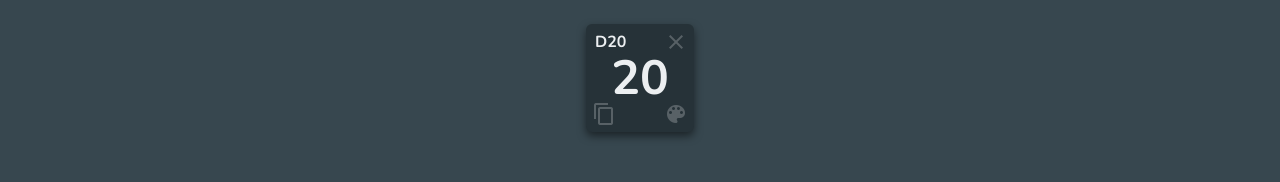
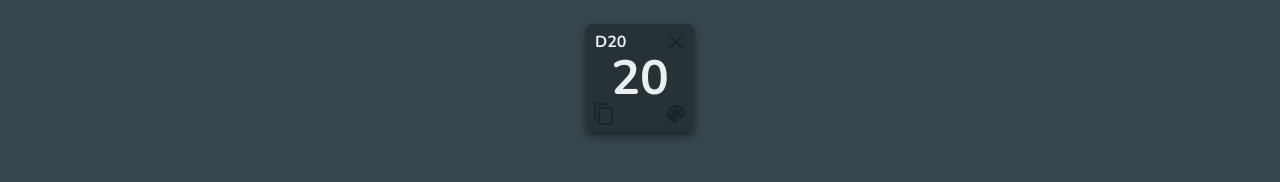
Before and after one commit to SeanMcP/dice-roller, a React (Create React App) app: page / in a window 1280 px wide. Shown: the top 182 px of the page. Built offline with nearby package versions, Linux system fonts and the light colour scheme.

Commit message:
Refactor IconButton
Now it uses an actual button! This bring a lot of a11y improvements.

```diff
--- a/src/components/CreateMenu.js
+++ b/src/components/CreateMenu.js
@@ -59,9 +59,10 @@ class CreateMenu extends Component {
                 </div>
               ) : null}
               <IconButton
-                contextClass="create"
+                className="create"
                 icon="add_circle"
-                action={this._handleCreate}
+                label="Create"
+                onClick={this._handleCreate}
               />
             </div>
         </li>
--- a/src/components/Die.js
+++ b/src/components/Die.js
@@ -30,9 +30,10 @@ class Die extends Component {
       <div className={"die " + this.state.style + this._adjustForSize()}>
         <div className="die-sides">D{this.state.sides}</div>
         <IconButton
-          action={this._handleRemove}
-          contextClass="die-delete"
+          className="die-delete"
           icon="close"
+          label="Delete"
+          onClick={this._handleRemove}
         />
         <div
           className={"die-roll click center" + (this.state.isRolling ? " rolling" : "")}
@@ -41,14 +42,16 @@ class Die extends Component {
           {this.state.roll || this.state.sides}
         </div>
         <IconButton
-          action={this._duplicate}
-          contextClass="die-duplicate"
+          className="die-duplicate"
           icon="content_copy"
+          label="Duplicate"
+          onClick={this._duplicate}
         />
         <IconButton
-          action={this._toggleStyleMenu}
-          contextClass="die-edit"
+          className="die-edit"
           icon="color_lens"
+          label="Style"
+          onClick={this._toggleStyleMenu}
         />
         {this.state.showStyleMenu && (
           <StyleMenu
--- a/src/components/functional/IconButton.js
+++ b/src/components/functional/IconButton.js
@@ -1,19 +1,30 @@
 import React from 'react';
 import PropTypes from 'prop-types';
 
-const IconButton = (props) => (
-    <div
-        className={"icon-button click" + (props.contextClass ? " " + props.contextClass : "")}
-        onClick={props.action}
+const IconButton = ({ className, icon, label, size=24, theme, ...props }) => (
+    <button
+        className={`icon-button ${className ? className : ''}`}
+        {...props}
+        aria-label={label}
     >
-        <i className="material-icons">{props.icon}</i>
-    </div>
+        <i
+            className={
+                `material-icons md-${size} ${theme ? 'md-' + theme : ''}`
+            }
+            role="img"
+        >
+            {icon}
+        </i>
+    </button>
 );
 
 IconButton.propTypes = {
-    action: PropTypes.func.isRequired,
-    contextClass: PropTypes.string,
+    className: PropTypes.string,
     icon: PropTypes.string.isRequired,
+    label: PropTypes.string.isRequired,
+    onClick: PropTypes.func.isRequired,
+    size: PropTypes.oneOf([18, 24, 36, 48]),
+    theme: PropTypes.oneOf(['dark', 'light'])
 };
 
 export default IconButton;
--- a/src/styles/index.css
+++ b/src/styles/index.css
@@ -16,3 +16,11 @@ body {
   padding: 0;
   font-family: 'Nunito', sans-serif;
 }
+
+button {
+  background: transparent;
+  border: none;
+  cursor: pointer;
+  font-family: inherit;
+  font-size: inherit;
+}
```
